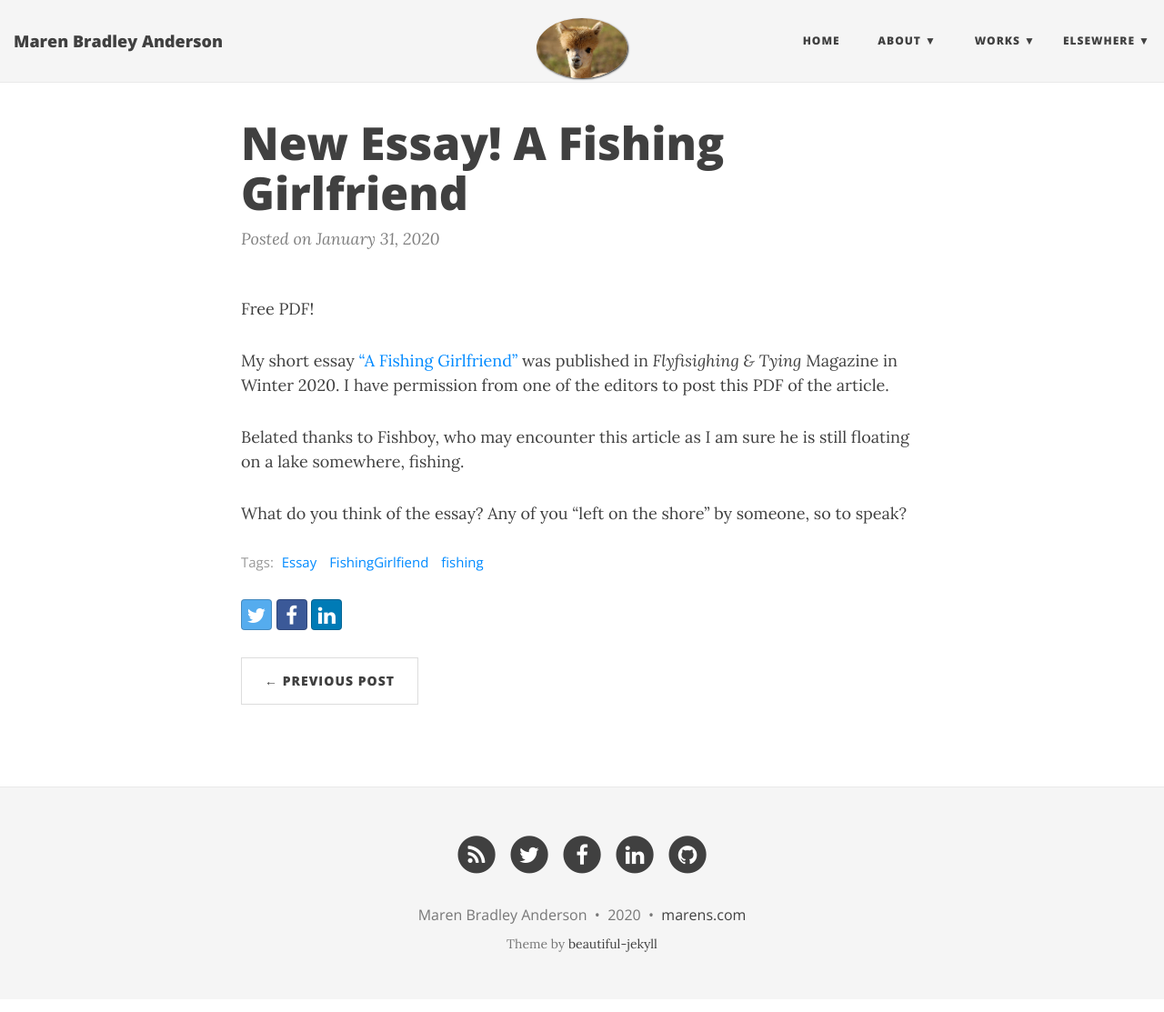
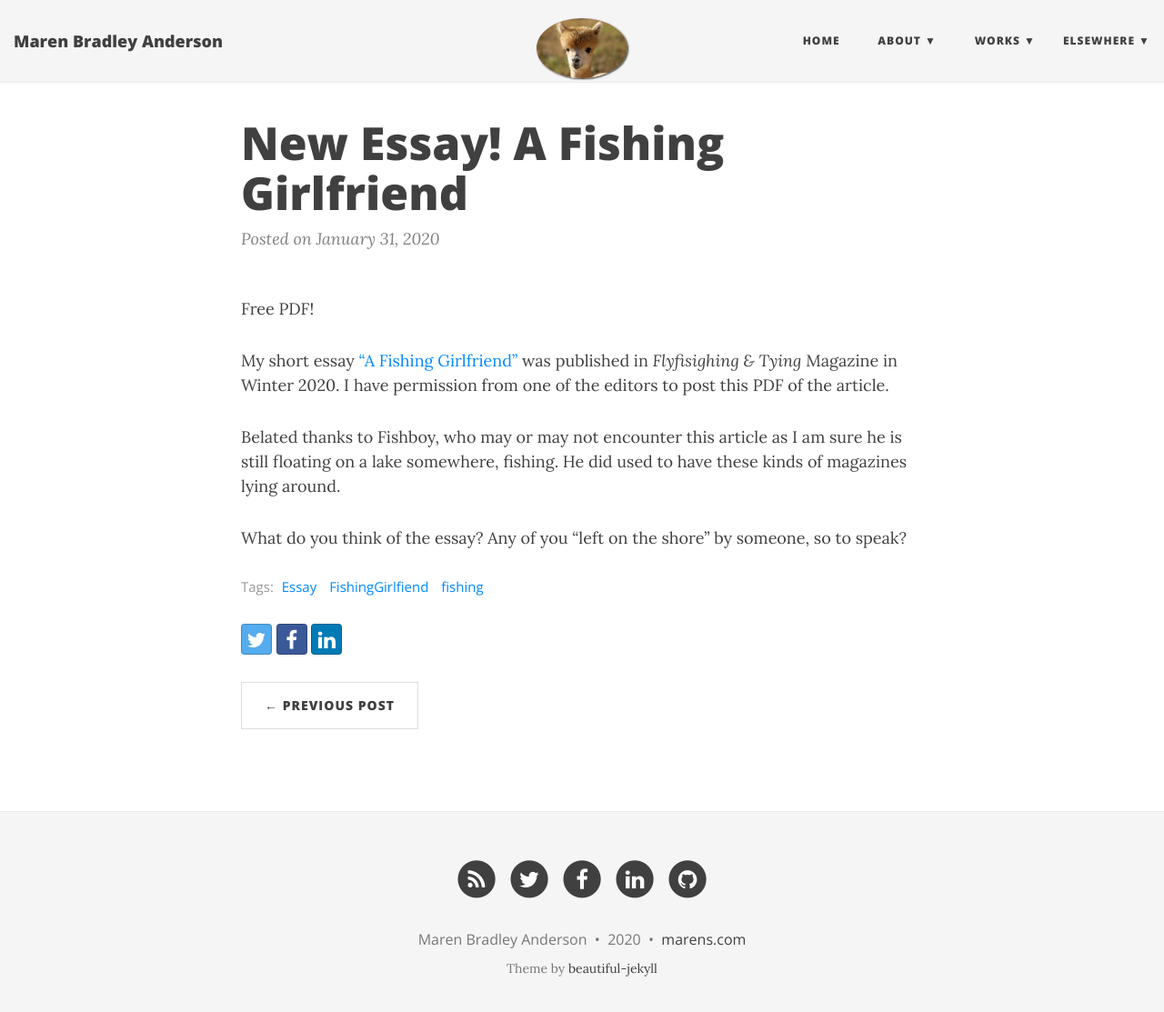
Before and after one commit to marenster/marenster.github.io, a Jekyll site: the page built from _posts/2020-01-31-new-essay-a-fishing-girlfriend.markdown, in a window 1280 px wide and 1126 px high. Shown: the top 1113 px of the window at 91% size. Built offline with Jekyll 4.4.1, drawn with Linux system fonts in a browser that asks for light colours; nearby versions of some CDN libraries.

Commit message:
added line

```diff
--- a/_posts/2020-01-31-new-essay-a-fishing-girlfriend.markdown
+++ b/_posts/2020-01-31-new-essay-a-fishing-girlfriend.markdown
@@ -8,6 +8,6 @@ Free PDF!
 
 My short essay ["A Fishing Girlfriend"](FishingGirlfiend.pdf) was published in *Flyfisighing & Tying* Magazine in Winter 2020. I have permission from one of the editors to post this PDF of the article.
 
-Belated thanks to Fishboy, who may encounter this article as I am sure he is still floating on a lake somewhere, fishing.
+Belated thanks to Fishboy, who may or may not encounter this article as I am sure he is still floating on a lake somewhere, fishing. He did used to have these kinds of magazines lying around.
 
 What do you think of the essay? Any of you "left on the shore" by someone, so to speak?
```
